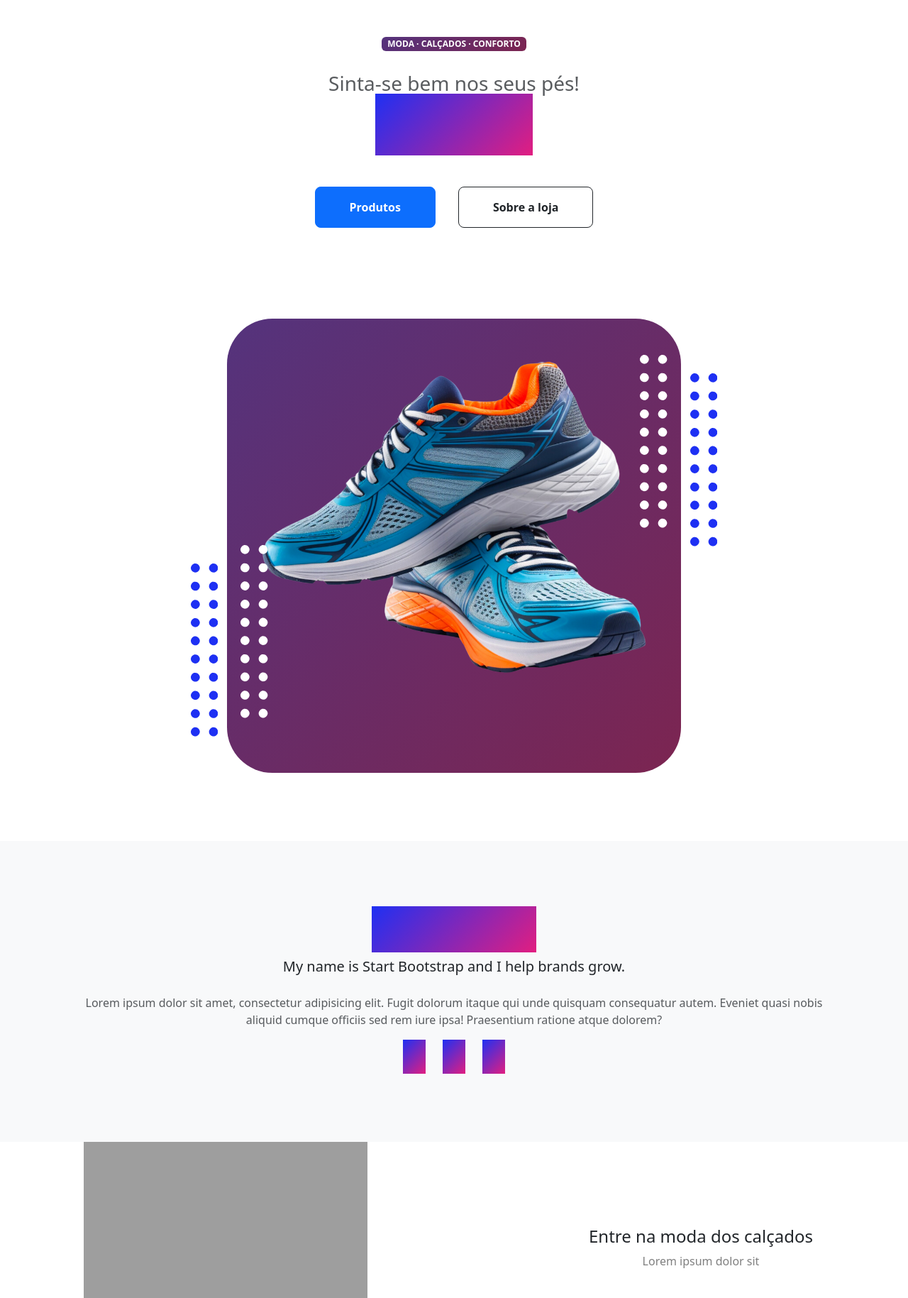
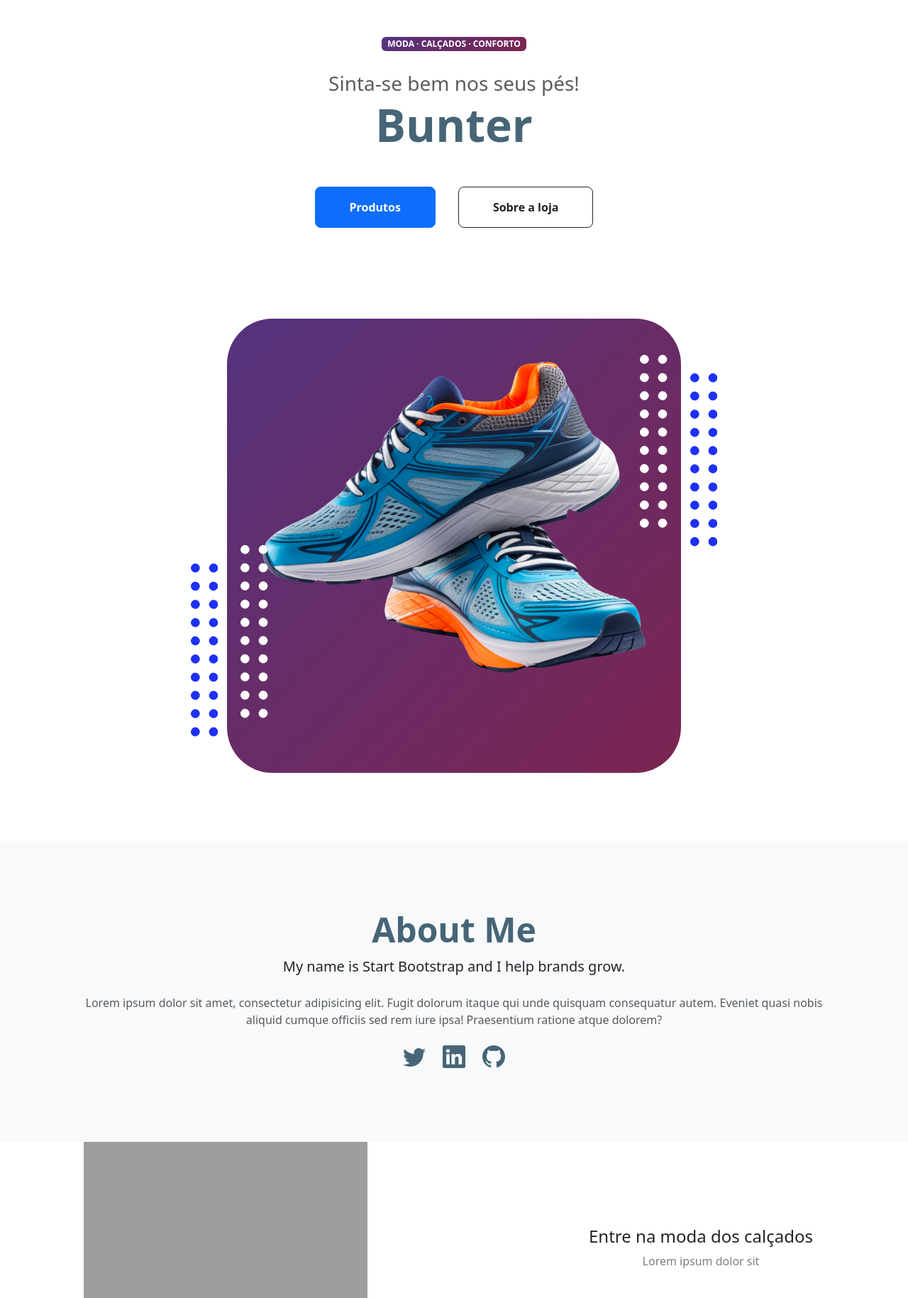
Before and after one commit to flv7x/site_bunter, a Django app: page / in a window 1280 px wide. Shown: the part 91-1920 px from the top of the page at 71% size. Run offline with Django 5.2, Linux system fonts and the light colour scheme; grey boxes are pictures that could not be loaded.

Commit message:
atualização de home

```diff
--- a/bunter_app/static/homes/stylecss/style.css
+++ b/bunter_app/static/homes/stylecss/style.css
@@ -26,8 +26,7 @@
 }
 
 .text-gradient {
-  background: -webkit-linear-gradient(315deg, #1e30f3 0%, #e21e80 100%);
-  -webkit-text-fill-color: transparent;
+  -webkit-text-fill-color: #466577;
 }
 
 .rounded-4 {
```
Also changed, not shown: bunter_app/templates/produtos/produtos.html (+6 -2 lines), db.sqlite3.
